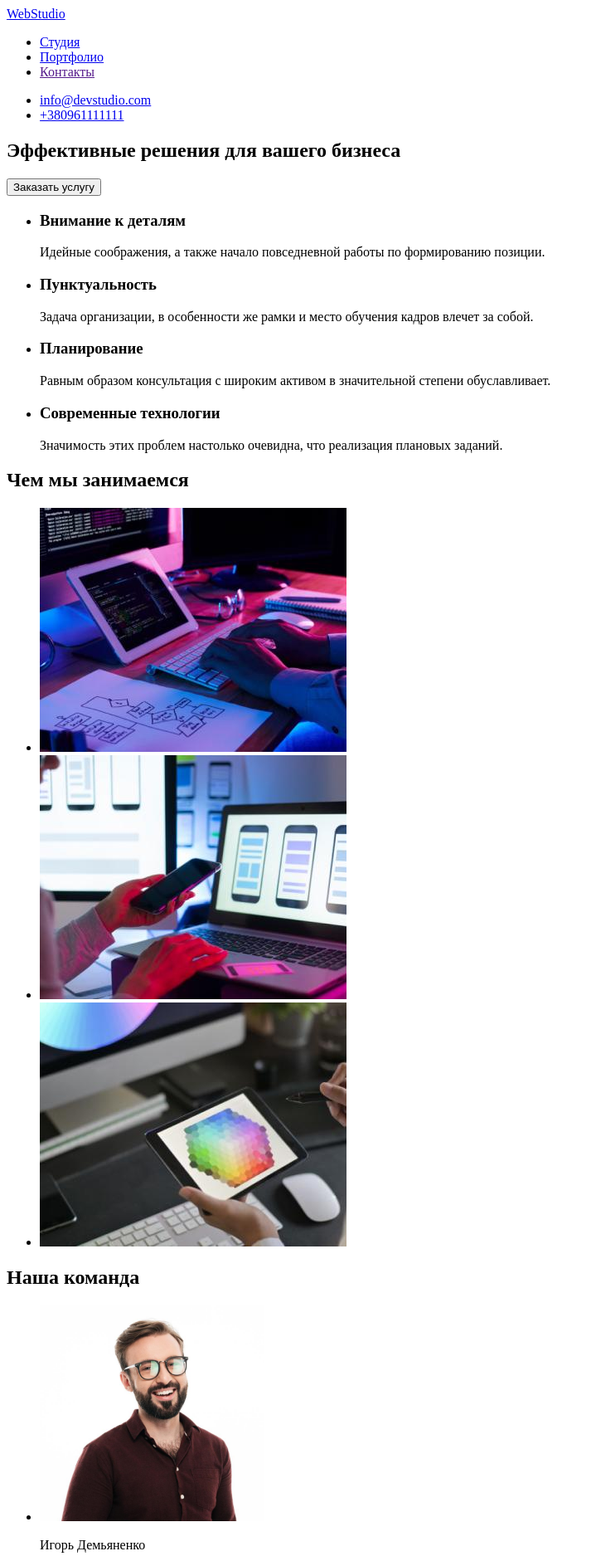
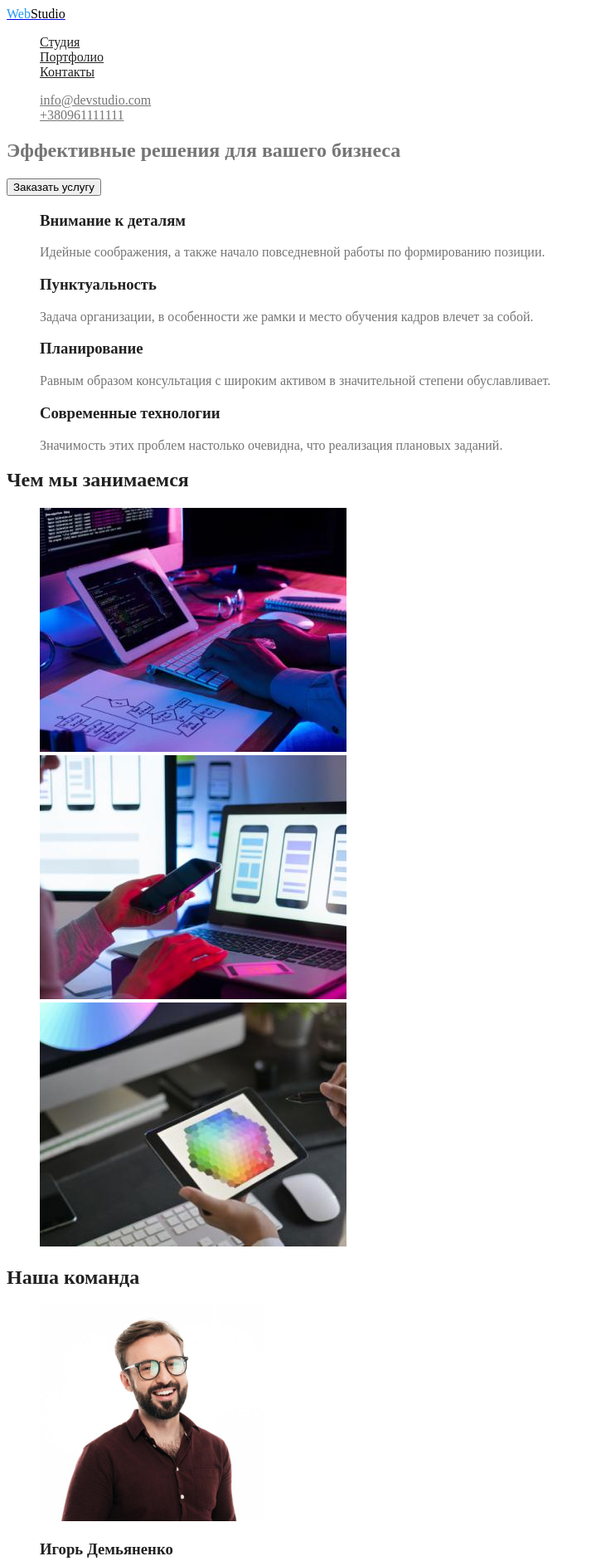
Before and after one commit to IgorFish/goit-markup-hw-02, a plain HTML site: page index.html in a window 1280 px wide. Shown: the top 1881 px of the page at 83% size, without its empty margins (0-719 px from the left). Drawn offline with Linux system fonts and the light colour scheme.

Commit message:
рабирался с root
рабирался с root

```diff
--- a/css/styles.css
+++ b/css/styles.css
@@ -0,0 +1,57 @@
+:root {
+  --primary-text-color: #757575;
+  --title-text-color: #212121;
+  --accent-color: #2196f3;
+}
+body {
+  background-color: #ffffff;
+  color: var(--primary-text-color);
+}
+.list {
+  list-style: none;
+}
+.logo-web-header {
+  color: var(--accent-color);
+}
+.logo-studio-header {
+  color: #000000;
+}
+.logo-web-footer {
+  color: var(--accent-color);
+}
+.logo-studio-footer {
+  color: #ffffff;
+}
+.menu-nav .link {
+  color: var(--title-text-color);
+}
+.menu-nav .link:hover,
+.menu-nav .link:focus {
+  color: var(--accent-color);
+}
+.address-nav-header .link {
+  color: var(--primary-text-color);
+}
+.address-nav-header .link:hover,
+.address-nav-header .link:focus {
+  color: var(--accent-color);
+}
+.address-footer .address {
+  color: #ffffff;
+}
+.address-footer .link {
+  color: rgba(255, 255, 255, 0.6);
+}
+.section-title {
+  color: var(--title-text-color);
+}
+.section .employee {
+  color: var(--title-text-color);
+}
+.section .project {
+  color: var(--title-text-color);
+}
+/* основной цвет background: #212121; */
+/* вторичный #757575; */
+/* акцент #2196F3 */
+/* белый color #FFFFFF */
--- a/index.html
+++ b/index.html
@@ -5,63 +5,68 @@
     <meta http-equiv="X-UA-Compatible" content="IE=edge" />
     <meta name="viewport" content="width=device-width, initial-scale=1.0" />
     <title>Домашнее задание 2</title>
+    <link rel="stylesheet" href="./css/styles.css" />
   </head>
   <body>
     <!--верхняя линия-->
     <header>
-      <a href="./index.html">WebStudio</a>
+      <a href="./index.html"
+        ><span class="logo-web-header">Web</span><span class="logo-studio-header">Studio</span></a
+      >
       <nav>
-        <ul>
-          <li><a href="./index.html" target="_blank" rel="noreferrer noopener">Студия</a></li>
-          <li><a href="./portfolio.html" target="_blank" rel="noreferrer noopener">Портфолио</a></li>
-          <li><a href="">Контакты</a></li>
+        <ul class="menu-nav list">
+          <li><a href="./index.html" class="link">Студия</a></li>
+          <li>
+            <a href="./portfolio.html" class="link">Портфолио</a>
+          </li>
+          <li><a href="" class="link">Контакты</a></li>
         </ul>
       </nav>
-      <ul>
-        <li><a href="mailto:info@devstudio.com">info@devstudio.com</a></li>
-        <li><a href="tel:+380961111111">+380961111111</a></li>
+      <ul class="address-nav-header list">
+        <li><a href="mailto:info@devstudio.com" class="link">info@devstudio.com</a></li>
+        <li><a href="tel:+380961111111" class="link">+380961111111</a></li>
       </ul>
     </header>
     <main>
-      <!--шапка-->
-      <section>
-        <h1>Эффективные решения для вашего бизнеса</h1>
+      <!--Герой-->
+      <section class="hero">
+        <h1 class="hero-title">Эффективные решения для вашего бизнеса</h1>
         <button type="button">Заказать услугу</button>
       </section>
 
       <!--особенности-->
-      <section>
-        <ul>
+      <section class="section">
+        <ul class="list">
           <li>
-            <h3>Внимание к деталям</h3>
+            <h3 class="section-title">Внимание к деталям</h3>
             <p>Идейные соображения, а также начало повседневной работы по формированию позиции.</p>
           </li>
 
           <li>
-            <h3>Пунктуальность</h3>
+            <h3 class="section-title">Пунктуальность</h3>
             <p>
               Задача организации, в особенности же рамки и место обучения кадров влечет за собой.
             </p>
           </li>
 
           <li>
-            <h3>Планирование</h3>
+            <h3 class="section-title">Планирование</h3>
             <p>
               Равным образом консультация с широким активом в значительной степени обуславливает.
             </p>
           </li>
 
           <li>
-            <h3>Современные технологии</h3>
+            <h3 class="section-title">Современные технологии</h3>
             <p>Значимость этих проблем настолько очевидна, что реализация плановых заданий.</p>
           </li>
         </ul>
       </section>
 
       <!--чем занимаемся-->
-      <section>
-        <h2>Чем мы занимаемся</h2>
-        <ul>
+      <section class="section">
+        <h2 class="section-title">Чем мы занимаемся</h2>
+        <ul class="list">
           <li>
             <img src="./images/box1.jpg" alt="програмист работает за столом в офисе" width="370" />
           </li>
@@ -77,27 +82,27 @@
       </section>
 
       <!--наша команда-->
-      <section>
-        <h2>Наша команда</h2>
-        <ul>
+      <section class="section">
+        <h2 class="section-title">Наша команда</h2>
+        <ul class="list">
           <li>
             <img src="./images/img.jpg" alt="employee photo" width="270" />
-            <p>Игорь Демьяненко</p>
+            <h3 class="employee">Игорь Демьяненко</h3>
             <p>Product Designer</p>
           </li>
           <li>
             <img src="./images/img2.jpg" alt="employee photo" width="270" />
-            <p>Ольга Репина</p>
+            <h3 class="employee">Ольга Репина</h3>
             <p>Frontend Developer</p>
           </li>
           <li>
             <img src="./images/img3.jpg" alt="employee photo" width="270" />
-            <p>Николай Тарасов</p>
+            <h3 class="employee">Николай Тарасов</h3>
             <p>Marketing</p>
           </li>
           <li>
             <img src="./images/img4.jpg" alt="employee photo" width="270" />
-            <p>Михаил Ермаков</p>
+            <h3 class="employee">Михаил Ермаков</h3>
             <p>UI Designer</p>
           </li>
         </ul>
@@ -105,13 +110,15 @@
     </main>
     <!--подвал-->
     <footer>
-      <a href="./index.html">WebStudio</a>
+      <a href="./index.html"
+        ><span class="logo-web-footer">Web</span><span class="logo-studio-footer">Studio</span></a
+      >
 
       <address>
-        <ul>
-          <li><a href="">г. Киев, пр-т Леси Украинки, 26</a> </li>
-          <li><a href="mailto:info@devstudio.com">info@devstudio.com</a></li>
-          <li><a href="tel:+380961111111">+380961111111</a></li>
+        <ul class="address-footer list">
+          <li><a href="" class="address">г. Киев, пр-т Леси Украинки, 26</a></li>
+          <li><a href="mailto:info@devstudio.com" class="link">info@devstudio.com</a></li>
+          <li><a href="tel:+380961111111" class="link">+380961111111</a></li>
         </ul>
       </address>
     </footer>
```
Also changed, not shown: portfolio.html (+34 -29 lines).
